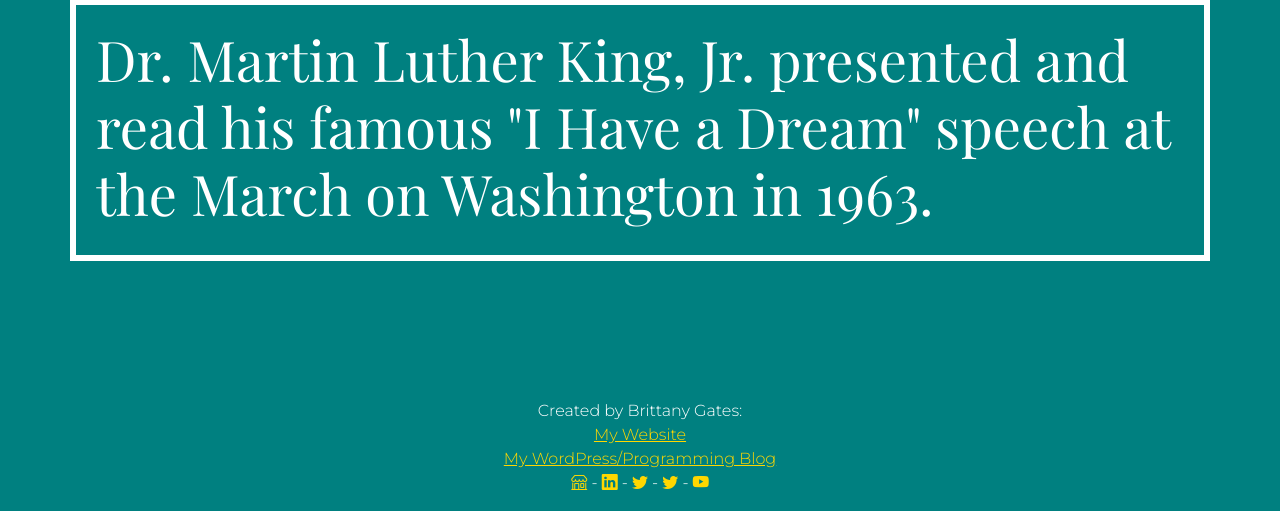
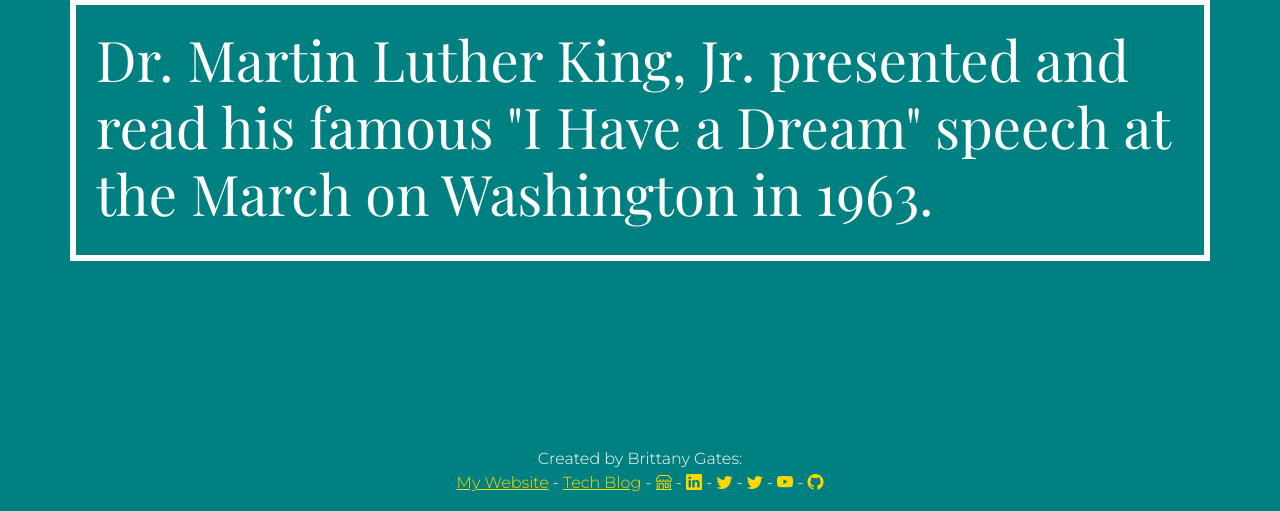
Before and after one commit to brittbot-bgates/black-history-facts-generator, a Flask app: page / in a window 1280 px wide. Shown: the part 289-800 px from the top of the page. Run offline with Flask 2, Linux system fonts and the light colour scheme; parts of the project's set-up code (start-up, migrations or seed data) failed here and were passed over.

Commit message:
Uploaded index.html
Added new index.html file that contains one new footer link.

```diff
--- a/templates/index.html
+++ b/templates/index.html
@@ -32,7 +32,7 @@
       </div>
 
       <div class="col desktop-social-media mobile-small-social-media mobile-large-social-media">
-        <p>Created by Brittany Gates:<br><a href="https://www.brittanygates.me" title="My Blog" target="_blank">My Website</a><br><a href="https://brittbot.com/" title="Websites & Programming Talk" target="_blank">My WordPress/Programming Blog</a><br><a href="https://letsallmeat.com" title="My Online Store" target="_blank"><i class="bi bi-shop"></i></a> - <a href="https://www.linkedin.com/in/brittanygates/" title="My LinkedIn Profile" target="_blank"><i class="bi bi-linkedin"></i></a> - <a href="https://twitter.com/bgates_writer" title="Brittany's Twitter Profile" target="_blank"><i class="bi bi-twitter"></i></a> - <a href="https://twitter.com/brittbot_bgates" title="Brittbot Twitter Profile" target="_blank"><i class="bi bi-twitter"></i></a> - <a href="https://www.youtube.com/c/BrittanyGates" title="My YouTube Channel" target="_blank"><i class="bi bi-youtube"></i></a></p>
+        <p>Created by Brittany Gates:<br><a href="https://www.brittanygates.me" title="My Blog" target="_blank">My Website</a> - <a href="https://brittbot.com/" title="Websites & Programming Talk" target="_blank">Tech Blog</a> - <a href="https://letsallmeat.com" title="My Online Store" target="_blank"><i class="bi bi-shop"></i></a> - <a href="https://www.linkedin.com/in/brittanygates/" title="My LinkedIn Profile" target="_blank"><i class="bi bi-linkedin"></i></a> - <a href="https://twitter.com/bgates_writer" title="Brittany's Twitter Profile" target="_blank"><i class="bi bi-twitter"></i></a> - <a href="https://twitter.com/brittbot_bgates" title="Brittbot Twitter Profile" target="_blank"><i class="bi bi-twitter"></i></a> - <a href="https://www.youtube.com/c/BrittanyGates" title="My YouTube Channel" target="_blank"><i class="bi bi-youtube"></i></a> - <a href="https://github.com/brittbot-bgates" title="My Github account" target="_blank"><i class="bi bi-github"></i></a></p>
         <p></p>
       </div>
     </div>
```
